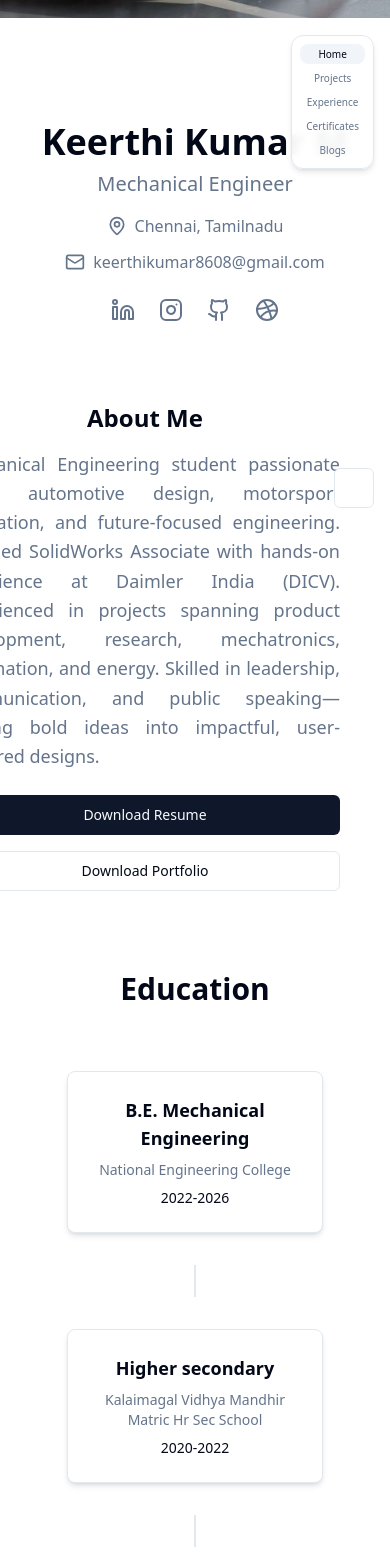
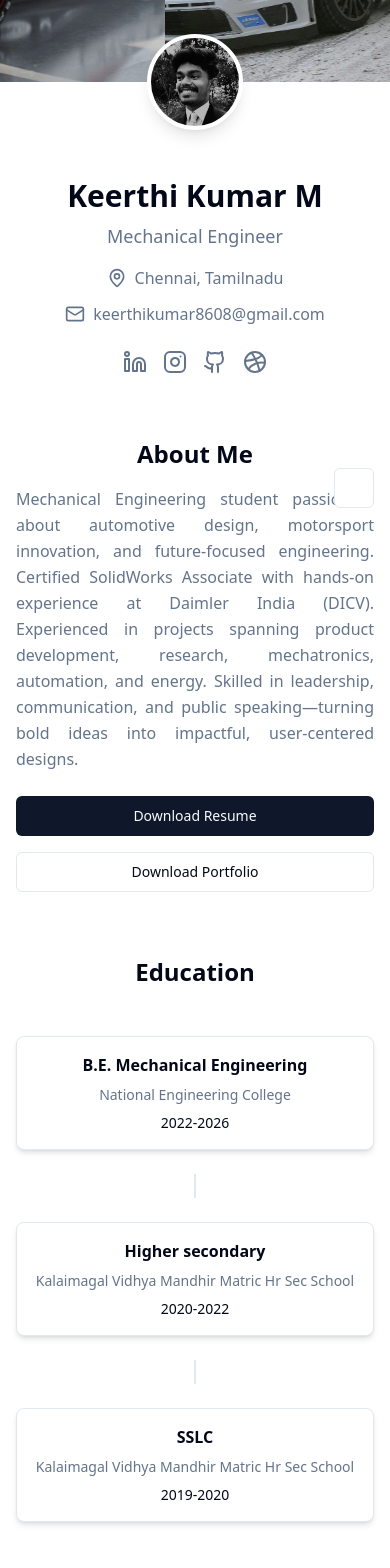
Before and after one commit to Keerthikumar8608/Keerthikumar_Portfolio, a Next.js app: page / in a window 390 px wide. Shown: the part 320-1888 px from the top of the page. Built offline with nearby package versions, Linux system fonts and the light colour scheme.

Commit message:
Initial commit

```diff
--- a/app/globals.css
+++ b/app/globals.css
@@ -104,12 +104,45 @@
 @media (max-width: 768px) {
   .nav-container {
     right: 8px !important;
-    min-width: 80px;
+    top: 16px !important;
+    min-width: auto !important;
+    flex-direction: row !important;
+    max-width: calc(100vw - 32px);
+    overflow-x: auto;
   }
 
   .nav-button {
     font-size: 10px;
-    padding: 4px 6px;
+    padding: 4px 8px;
+    white-space: nowrap;
+    flex-shrink: 0;
+  }
+
+  /* Ensure profile photo is properly sized on mobile */
+  .profile-photo-mobile {
+    width: 96px !important;
+    height: 96px !important;
+  }
+
+  /* Add padding to sections to account for fixed nav */
+  section {
+    scroll-margin-top: 80px;
+  }
+
+  /* Ensure proper spacing for mobile layouts */
+  .mobile-spacing {
+    padding-left: 1rem;
+    padding-right: 1rem;
+  }
+}
+
+@media (min-width: 769px) {
+  .nav-container {
+    flex-direction: column !important;
+  }
+
+  section {
+    scroll-margin-top: 0;
   }
 }
 
@@ -155,3 +188,14 @@ img::selection {
 img::-moz-selection {
   background: transparent;
 }
+
+/* Profile photo responsive positioning */
+.profile-photo-position {
+  transform: translate(-50%, 50%);
+}
+
+@media (min-width: 768px) {
+  .profile-photo-position {
+    transform: translate(calc(-50% - 375px), 50%);
+  }
+}
--- a/app/page.tsx
+++ b/app/page.tsx
@@ -965,10 +965,10 @@ What began as curiosity has grown into a focused career path. My goal is not jus
 
   return (
     <div className="min-h-screen">
-      {/* Navigation */}
+      {/* Navigation - Mobile-friendly positioning */}
       {mounted && (
-        <nav className="fixed right-4 top-1/2 transform -translate-y-1/2 z-50">
-          <div className="nav-container flex flex-col space-y-1 rounded-xl p-2 shadow-md border bg-background/95 backdrop-blur-sm min-w-[90px]">
+        <nav className="fixed right-2 top-4 md:right-4 md:top-1/2 md:transform md:-translate-y-1/2 z-50">
+          <div className="nav-container flex flex-row md:flex-col space-x-1 md:space-x-0 md:space-y-1 rounded-xl p-2 shadow-md border bg-background/95 backdrop-blur-sm min-w-[90px]">
             {sections.map((section) => (
               <button
                 key={section.id}
@@ -986,37 +986,33 @@ What began as curiosity has grown into a focused career path. My goal is not jus
         </nav>
       )}
 
-      {/* Hero Section */}
-      <section id="hero" className="min-h-screen flex flex-col items-center justify-start">
+      {/* Hero Section - Mobile-friendly with proper spacing */}
+      <section id="hero" className="min-h-screen flex flex-col items-center justify-start pt-16 md:pt-0">
         {/* Banner Carousel - relative for positioning profile photo */}
         <div className="w-full relative">
           <HeroBannerCarousel images={bannerImages} />
-          {/* Profile Photo - Centered at bottom center of banner, matching red cross reference */}
-          <div
-            className="absolute left-1/2 bottom-0 z-20"
-            style={{ transform: 'translate(-250%, 50%)' }}
-          >
-            <Image
+          {/* Profile Photo - Responsive and centered, moved 50px left */}
+          <div className="absolute left-1/2 bottom-0 z-20 profile-photo-position">
+            <img
               src="/profile.jpg"
               alt="Profile Photo"
-              width={200}
-              height={200}
-              className="rounded-full shadow-lg bg-white border-4 border-white"
-              priority
-              sizes="200px"
+              className="w-24 h-24 md:w-32 md:h-32 lg:w-40 lg:h-40 rounded-full shadow-lg bg-white border-4 border-white mx-auto no-select"
+              draggable={false}
+              onContextMenu={(e) => e.preventDefault()}
+              onDragStart={(e) => e.preventDefault()}
             />
           </div>
         </div>
 
-        {/* Profile Info and About Me - left and right columns */}
-        <div className="max-w-6xl mx-auto relative mt-12 grid grid-cols-1 md:grid-cols-2 gap-12 items-start">
-          {/* Left Column: Profile Photo and Info */}
-          <div className="flex flex-col items-center md:items-start">
-            {/* Add gap below profile photo */}
-            <div className="mb-14"></div>
-            <h1 className="text-4xl md:text-5xl font-bold mb-2 text-foreground">Keerthi Kumar M</h1>
-            <p className="text-xl md:text-2xl text-muted-foreground mb-4">Mechanical Engineer</p>
-            <div className="flex flex-col space-y-3 mb-6 items-center md:items-start">
+        {/* Profile Info and About Me - Mobile-first responsive layout */}
+        <div className="max-w-6xl mx-auto relative mt-16 md:mt-12 px-4 md:px-6 grid grid-cols-1 lg:grid-cols-2 gap-8 md:gap-12 items-start w-full">
+          {/* Left Column: Profile Info */}
+          <div className="flex flex-col items-center lg:items-start order-1 lg:order-1">
+            {/* Add gap below profile photo on mobile */}
+            <div className="mb-8 md:mb-14"></div>
+            <h1 className="text-3xl md:text-4xl lg:text-5xl font-bold mb-2 text-foreground text-center lg:text-left">Keerthi Kumar M</h1>
+            <p className="text-lg md:text-xl lg:text-2xl text-muted-foreground mb-4 text-center lg:text-left">Mechanical Engineer</p>
+            <div className="flex flex-col space-y-3 mb-6 items-center lg:items-start w-full">
               <div className="flex items-center text-muted-foreground">
                 <MapPin className="w-5 h-5 mr-2" />
                 Chennai, Tamilnadu
@@ -1029,7 +1025,7 @@ What began as curiosity has grown into a focused career path. My goal is not jus
                 keerthikumar8608@gmail.com
               </a>
             </div>
-            <div className="flex justify-center md:justify-start space-x-6 mb-8">
+            <div className="flex justify-center lg:justify-start space-x-4 md:space-x-6 mb-8 flex-wrap">
               <a
                 href="https://www.linkedin.com/in/keerthi-kumar-m-11904b27b/"
                 target="_blank"
@@ -1069,11 +1065,11 @@ What began as curiosity has grown into a focused career path. My goal is not jus
             </div>
           </div>
 
-          {/* Right Column: About Me - moved and styled for green box */}
-          <div className="flex flex-col items-center justify-center w-full h-full" style={{ transform: 'translateX(-50px)' }}>
-            <div className="w-full md:w-[600px] lg:w-[650px]">
+          {/* Right Column: About Me - Mobile-responsive */}
+          <div className="flex flex-col items-center justify-center w-full order-2 lg:order-2">
+            <div className="w-full max-w-lg lg:max-w-full xl:max-w-full">
               <h2 className="text-2xl md:text-3xl font-bold mb-4 text-foreground text-center">About Me</h2>
-              <p className="text-lg text-muted-foreground leading-relaxed text-justify mb-6">
+              <p className="text-base md:text-lg text-muted-foreground leading-relaxed text-justify mb-6">
                 Mechanical Engineering student passionate about automotive design, motorsport innovation, and
                 future-focused engineering. Certified SolidWorks Associate with hands-on experience at Daimler India
                 (DICV). Experienced in projects spanning product development, research, mechatronics, automation, and
@@ -1081,12 +1077,12 @@ What began as curiosity has grown into a focused career path. My goal is not jus
                 user-centered designs.
               </p>
               <div className="flex flex-col sm:flex-row gap-4 justify-center">
-                <Button asChild>
+                <Button asChild className="w-full sm:w-auto">
                   <a href="/placeholder.pdf" download="Alex_Johnson_Resume.pdf">
                     Download Resume
                   </a>
                 </Button>
-                <Button asChild variant="outline">
+                <Button asChild variant="outline" className="w-full sm:w-auto">
                   <a href="/placeholder.pdf" download="Alex_Johnson_Portfolio.pdf">
                     Download Portfolio
                   </a>
@@ -1097,46 +1093,46 @@ What began as curiosity has grown into a focused career path. My goal is not jus
         </div>
       </section>
 
-      {/* Education Section */}
-      <section id="education" className="py-20 px-6 bg-background transition-colors duration-500">
+      {/* Education Section - Mobile-first responsive design */}
+      <section id="education" className="py-16 md:py-20 px-4 md:px-6 bg-background transition-colors duration-500">
         <div className="max-w-6xl mx-auto">
-          <h2 className="text-3xl md:text-4xl font-bold text-center mb-16 text-foreground">Education</h2>
-
-          {/* Education Timeline */}
-          <div className="relative flex flex-col md:flex-row items-center justify-center gap-8 md:gap-16">
+          <h2 className="text-2xl md:text-3xl lg:text-4xl font-bold text-center mb-12 md:mb-16 text-foreground">Education</h2>
+
+          {/* Education Timeline - Mobile-first responsive */}
+          <div className="relative flex flex-col md:flex-row items-center justify-center gap-6 md:gap-8 lg:gap-16">
             {/* Education Item 1 - School */}
-            <div className="flex flex-col items-center relative">
+            <div className="flex flex-col items-center relative w-full md:w-auto">
               {/* Education Card */}
-              <div className="bg-card text-card-foreground rounded-lg shadow-md border border-border p-6 w-64 text-center hover:shadow-lg transition-shadow duration-300">
-                <h3 className="text-lg font-semibold mb-2">B.E. Mechanical Engineering</h3>
+              <div className="bg-card text-card-foreground rounded-lg shadow-md border border-border p-4 md:p-6 w-full max-w-sm md:w-64 text-center hover:shadow-lg transition-shadow duration-300">
+                <h3 className="text-base md:text-lg font-semibold mb-2">B.E. Mechanical Engineering</h3>
                 <p className="text-sm text-muted-foreground mb-2">National Engineering College</p>
                 <p className="text-sm font-medium">2022-2026</p>
               </div>
             </div>
 
-            {/* Connecting Line 1 */}
-            <div className="hidden md:block w-16 h-0.5 bg-border"></div>
-            <div className="md:hidden w-0.5 h-8 bg-border"></div>
-
-            {/* Education Item 2 - College */}
-            <div className="flex flex-col items-center relative">
+            {/* Connecting Line 1 - Responsive */}
+            <div className="hidden md:block w-12 lg:w-16 h-0.5 bg-border"></div>
+            <div className="md:hidden w-0.5 h-6 bg-border"></div>
+
+            {/* Education Item 2 - Higher Secondary */}
+            <div className="flex flex-col items-center relative w-full md:w-auto">
               {/* Education Card */}
-              <div className="bg-card text-card-foreground rounded-lg shadow-md border border-border p-6 w-64 text-center hover:shadow-lg transition-shadow duration-300">
-                <h3 className="text-lg font-semibold mb-2">Higher secondary</h3>
+              <div className="bg-card text-card-foreground rounded-lg shadow-md border border-border p-4 md:p-6 w-full max-w-sm md:w-64 text-center hover:shadow-lg transition-shadow duration-300">
+                <h3 className="text-base md:text-lg font-semibold mb-2">Higher secondary</h3>
                 <p className="text-sm text-muted-foreground mb-2">Kalaimagal Vidhya Mandhir Matric Hr Sec School</p>
                 <p className="text-sm font-medium">2020-2022</p>
               </div>
             </div>
 
-            {/* Connecting Line 2 */}
-            <div className="hidden md:block w-16 h-0.5 bg-border"></div>
-            <div className="md:hidden w-0.5 h-8 bg-border"></div>
-
-            {/* Education Item 3 - University */}
-            <div className="flex flex-col items-center relative">
+            {/* Connecting Line 2 - Responsive */}
+            <div className="hidden md:block w-12 lg:w-16 h-0.5 bg-border"></div>
+            <div className="md:hidden w-0.5 h-6 bg-border"></div>
+
+            {/* Education Item 3 - SSLC */}
+            <div className="flex flex-col items-center relative w-full md:w-auto">
               {/* Education Card */}
-              <div className="bg-card text-card-foreground rounded-lg shadow-md border border-border p-6 w-64 text-center hover:shadow-lg transition-shadow duration-300">
-                <h3 className="text-lg font-semibold mb-2">SSLC</h3>
+              <div className="bg-card text-card-foreground rounded-lg shadow-md border border-border p-4 md:p-6 w-full max-w-sm md:w-64 text-center hover:shadow-lg transition-shadow duration-300">
+                <h3 className="text-base md:text-lg font-semibold mb-2">SSLC</h3>
                 <p className="text-sm text-muted-foreground mb-2">Kalaimagal Vidhya Mandhir Matric Hr Sec School</p>
                 <p className="text-sm font-medium">2019-2020</p>
               </div>
@@ -1145,18 +1141,18 @@ What began as curiosity has grown into a focused career path. My goal is not jus
         </div>
       </section>
 
-      {/* Projects Section */}
-      <section id="projects" className="py-20 px-6 bg-muted/20 transition-colors duration-500">
+      {/* Projects Section - Mobile-first responsive design */}
+      <section id="projects" className="py-16 md:py-20 px-4 md:px-6 bg-muted/20 transition-colors duration-500">
         <div className="max-w-6xl mx-auto">
-          <h2 className="text-3xl md:text-4xl font-bold text-center mb-16 text-foreground">Projects</h2>
+          <h2 className="text-2xl md:text-3xl lg:text-4xl font-bold text-center mb-12 md:mb-16 text-foreground">Projects</h2>
           {/* College Projects */}
-          <div className="mb-16">
-            <h3 className="text-2xl font-semibold mb-8 text-foreground">College Projects</h3>
-            <div className="grid grid-cols-1 md:grid-cols-2 lg:grid-cols-3 gap-6">
+          <div className="mb-12 md:mb-16">
+            <h3 className="text-xl md:text-2xl font-semibold mb-6 md:mb-8 text-foreground">College Projects</h3>
+            <div className="grid grid-cols-1 sm:grid-cols-2 lg:grid-cols-3 gap-4 md:gap-6">
               {collegeProjects.map((project, index) => (
                 <div
                   key={index}
-                  className="cursor-pointer hover:shadow-lg transition-all duration-300 hover:scale-105 rounded-lg overflow-hidden bg-card border border-border shadow-sm relative"
+                  className="cursor-pointer hover:shadow-lg transition-all duration-300 hover:scale-105 rounded-lg overflow-hidden bg-card border border-border shadow-sm relative w-full"
                   onClick={() => setSelectedProject(project)}
                 >
                   {/* Status Badge */}
@@ -1166,14 +1162,14 @@ What began as curiosity has grown into a focused career path. My goal is not jus
                   <img
                     src={project.images[0]}
                     alt={project.title}
-                    className="w-full h-48 object-cover rounded-t-lg no-select"
+                    className="w-full h-40 md:h-48 object-cover rounded-t-lg no-select"
                     loading="lazy"
                     draggable={false}
                     onContextMenu={(e) => e.preventDefault()}
                     onDragStart={(e) => e.preventDefault()}
                   />
                   <div className="p-4">
-                    <h3 className="text-lg font-semibold mb-2 text-card-foreground">{project.title}</h3>
+                    <h3 className="text-base md:text-lg font-semibold mb-2 text-card-foreground">{project.title}</h3>
                   </div>
                   <span
                     className="absolute bottom-2 right-4 text-xs font-semibold text-muted-foreground bg-background/80 px-2 py-1 rounded shadow border border-border pointer-events-none select-none"
@@ -1193,12 +1189,12 @@ What began as curiosity has grown into a focused career path. My goal is not jus
           </div>
           {/* Personal Projects */}
           <div>
-            <h3 className="text-2xl font-semibold mb-8 text-foreground">Personal Projects</h3>
-            <div className="grid grid-cols-1 md:grid-cols-2 lg:grid-cols-3 gap-6">
+            <h3 className="text-xl md:text-2xl font-semibold mb-6 md:mb-8 text-foreground">Personal Projects</h3>
+            <div className="grid grid-cols-1 sm:grid-cols-2 lg:grid-cols-3 gap-4 md:gap-6">
               {personalProjects.map((project, index) => (
                 <div
                   key={index}
-                  className="cursor-pointer hover:shadow-lg transition-all duration-300 hover:scale-105 rounded-lg overflow-hidden bg-card border border-border shadow-sm relative"
+                  className="cursor-pointer hover:shadow-lg transition-all duration-300 hover:scale-105 rounded-lg overflow-hidden bg-card border border-border shadow-sm relative w-full"
                   onClick={() => setSelectedPersonalProject(project)}
                 >
                   {/* Status Badge */}
@@ -1208,14 +1204,14 @@ What began as curiosity has grown into a focused career path. My goal is not jus
                   <img
                     src={project.images[0]}
                     alt={project.title}
-                    className="w-full h-48 object-cover rounded-t-lg no-select"
+                    className="w-full h-40 md:h-48 object-cover rounded-t-lg no-select"
                     loading="lazy"
                     draggable={false}
                     onContextMenu={(e) => e.preventDefault()}
                     onDragStart={(e) => e.preventDefault()}
                   />
                   <div className="p-4">
-                    <h3 className="text-lg font-semibold mb-2 text-card-foreground">{project.title}</h3>
+                    <h3 className="text-base md:text-lg font-semibold mb-2 text-card-foreground">{project.title}</h3>
                   </div>
                   <span
                     className="absolute bottom-2 right-4 text-xs font-semibold text-muted-foreground bg-background/80 px-2 py-1 rounded shadow border border-border pointer-events-none select-none"
@@ -1352,19 +1348,19 @@ What began as curiosity has grown into a focused career path. My goal is not jus
           </div>
         </div>
       </section>
-      {/* Certificates Section */}
-      <section id="certificates" className="py-20 px-6">
+      {/* Certificates Section - Mobile-first responsive design */}
+      <section id="certificates" className="py-16 md:py-20 px-4 md:px-6">
         <div className="max-w-6xl mx-auto">
-          <h2 className="text-3xl md:text-4xl font-bold text-center mb-16 text-foreground">Certificates</h2>
+          <h2 className="text-2xl md:text-3xl lg:text-4xl font-bold text-center mb-12 md:mb-16 text-foreground">Certificates</h2>
           <Tabs defaultValue="dassault" className="w-full">
-            <TabsList className="grid w-full grid-cols-3 mb-8">
-              <TabsTrigger value="dassault">Dassault Systems</TabsTrigger>
-              <TabsTrigger value="nptel">NPTEL</TabsTrigger>
-              <TabsTrigger value="events">Events</TabsTrigger> {/* Renamed tab */}
+            <TabsList className="grid w-full grid-cols-3 mb-6 md:mb-8 text-xs md:text-sm">
+              <TabsTrigger value="dassault" className="px-2 md:px-4">Dassault Systems</TabsTrigger>
+              <TabsTrigger value="nptel" className="px-2 md:px-4">NPTEL</TabsTrigger>
+              <TabsTrigger value="events" className="px-2 md:px-4">Events</TabsTrigger>
             </TabsList>
 
             <TabsContent value="dassault">
-              <div className="grid grid-cols-1 md:grid-cols-2 lg:grid-cols-3 gap-6">
+              <div className="grid grid-cols-1 sm:grid-cols-2 lg:grid-cols-3 gap-4 md:gap-6">
                 {certificates.dassault.map((cert, index) => (
                   <Dialog key={index}>
                     <DialogTrigger asChild>
```
Also changed, not shown: package.json (+3 -4 lines), 1 other file (tests, documents, lock files or other folders).
